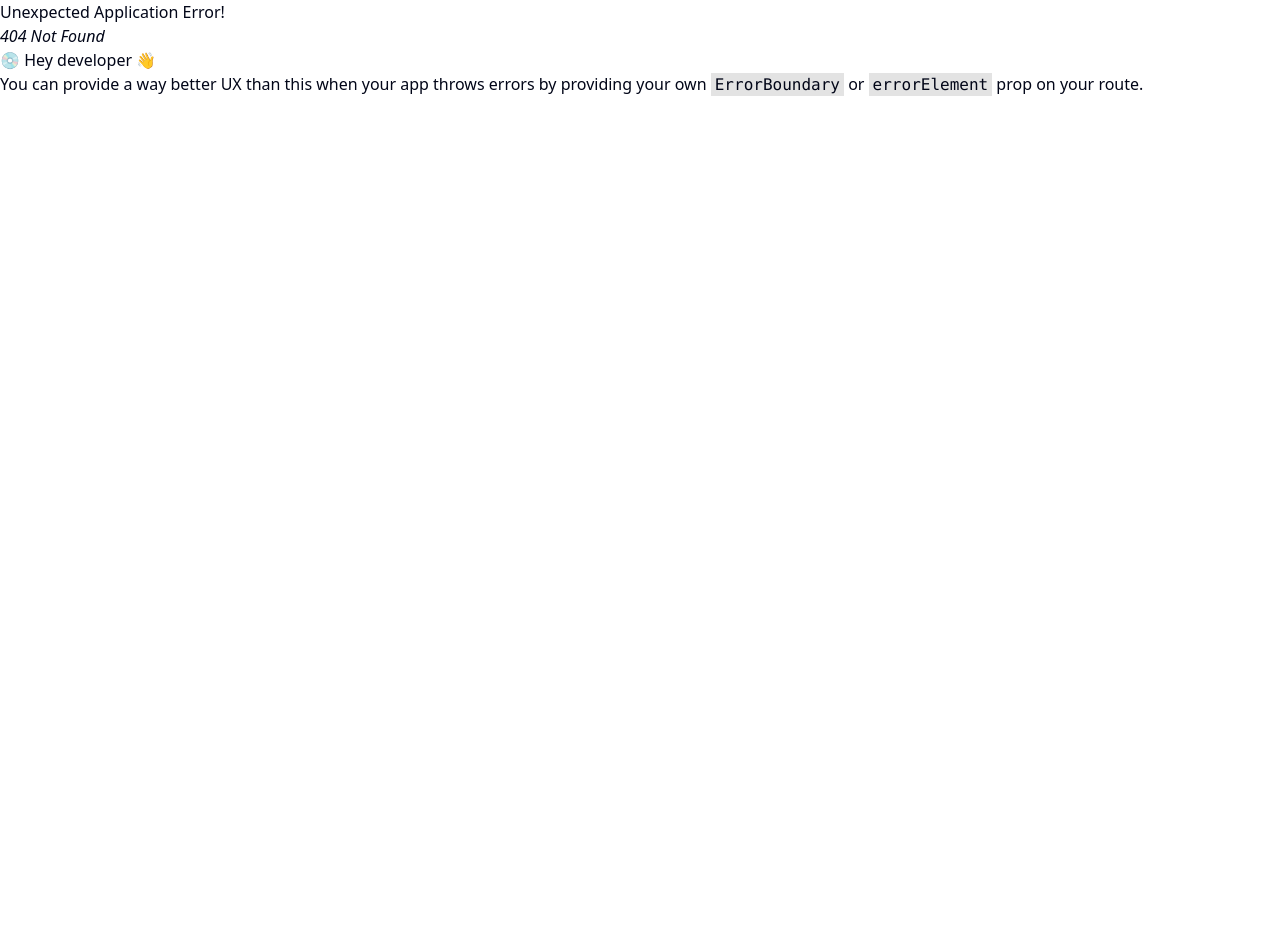
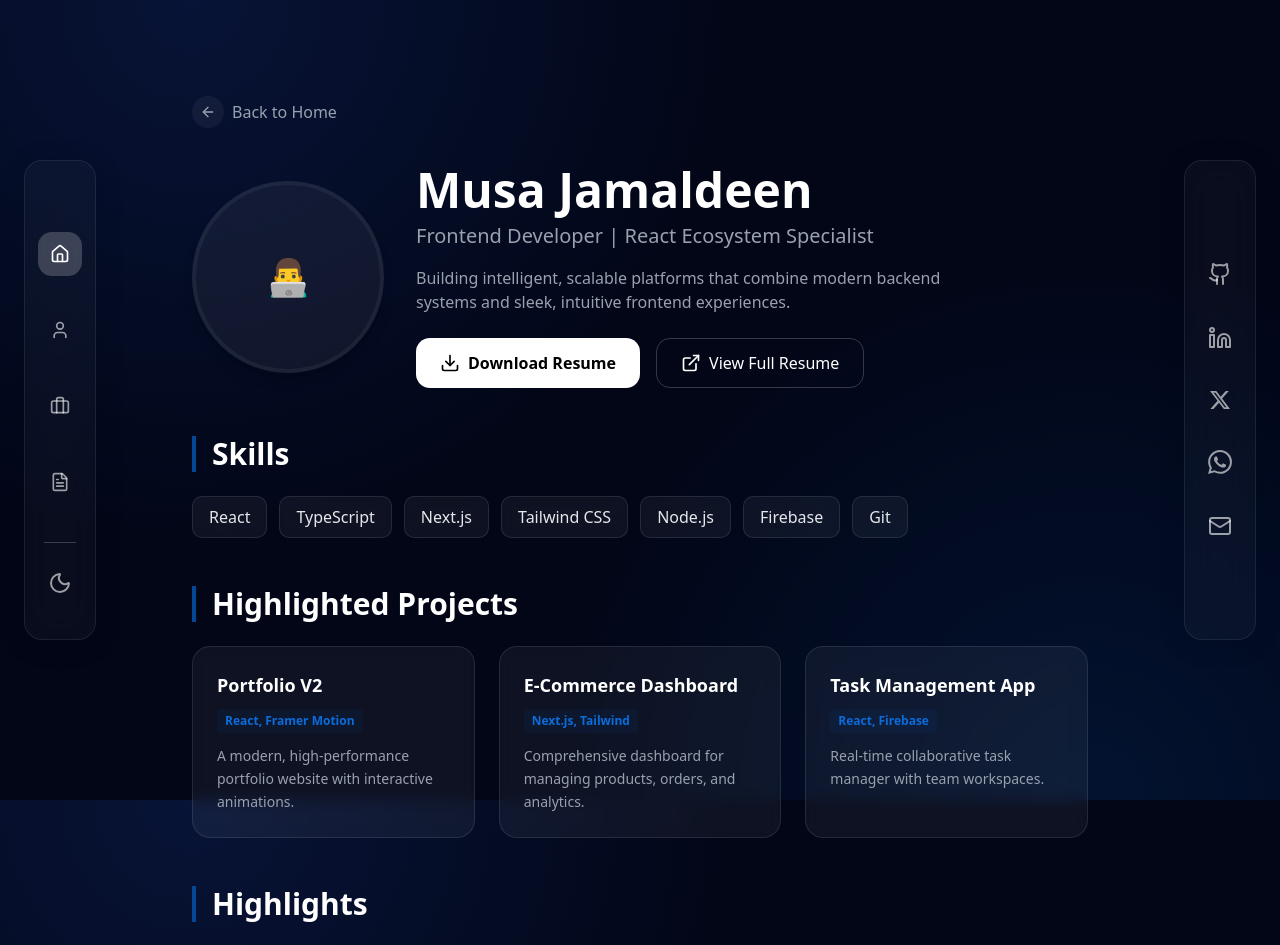
Before and after one commit to Jd33n27/Portfolio, a React (Vite) app: page /resume in a window 1280 px wide. Before the commit this address had no page. Shown: the top 945 px of the page. Before the commit the page ends 800 px from the top, so only its background shows below. Built offline with nearby package versions, Linux system fonts and the light colour scheme.

Commit message:
lil changes

```diff
--- a/src/components/Hero.tsx
+++ b/src/components/Hero.tsx
@@ -55,7 +55,7 @@ export const Hero = () => {
       className="relative min-h-screen flex items-center justify-center pt-20 overflow-hidden perspective-1000"
     >
       {/* Background Glow - Central Spotlight */}
-      <div className="absolute top-1/2 left-1/2 -translate-x-1/2 -translate-y-1/2 w-[800px] h-[800px] bg-chelsea/10 rounded-full blur-[120px] pointer-events-none" />
+      <div className="absolute top-1/2 left-1/2 -translate-x-1/2 -translate-y-1/2 w-200 h-200 bg-chelsea/10 rounded-full blur-[120px] pointer-events-none" />
 
       {/* 4 Floating Draggable Tech Badges  */}
 
@@ -124,7 +124,7 @@ export const Hero = () => {
           className="text-5xl md:text-7xl lg:text-8xl font-bold text-white mb-6 tracking-tight leading-tight pointer-events-auto"
         >
           Building Digital <br />
-          <span className="text-transparent bg-clip-text bg-gradient-to-r from-white via-white to-white/50">
+          <span className="text-transparent bg-clip-text bg-linear-to-r from-white via-white to-white/50">
             Products That Scale.
           </span>
         </motion.h1>
--- a/src/router.tsx
+++ b/src/router.tsx
@@ -3,6 +3,7 @@ import HomePage from "./routes/_index";
 import RootLayout from "./routes/root-layout";
 import AboutPage from "./routes/about";
 import ProjectsPage from "./routes/projects";
+import ResumePage from "./routes/resume";
 
 export const router = createBrowserRouter([
   {
@@ -11,7 +12,8 @@ export const router = createBrowserRouter([
     children: [
         { index: true, element: <HomePage /> },
         { path: "about", element: <AboutPage /> },
-        { path: "projects", element: <ProjectsPage /> }
+        { path: "projects", element: <ProjectsPage /> },
+        { path: "resume", element: <ResumePage /> }
     ],
   },
 ]);
--- a/src/routes/about.tsx
+++ b/src/routes/about.tsx
@@ -149,7 +149,7 @@ export default function AboutPage() {
             >
               <div className="w-64 h-64 relative rounded-2xl overflow-hidden border border-white/10 shadow-2xl bg-white/5">
                 {/* Placeholder for your actual image */}
-                <div className="absolute inset-0 bg-gradient-to-br from-chelsea/20 to-purple-500/20" />
+                <div className="absolute inset-0 bg-linear-to-br from-chelsea/20 to-purple-500/20" />
                 <div className="absolute inset-0 flex items-center justify-center text-white/20 font-bold">
                   [Your Photo Here]
                 </div>
--- a/src/routes/projects.tsx
+++ b/src/routes/projects.tsx
@@ -10,7 +10,7 @@ const projects = [
     category: "Fullstack & Cloud",
     description:
       "AI-powered business intelligence co-pilot delivering narrative insights and actionable recommendations for SMBs.",
-    image: "/assets/biz-pulse.png", // Ensure you have these images or use placeholders
+    image: "/assets/biz-pulse.png",
     slug: "bizpulse",
   },
   {
@@ -161,7 +161,7 @@ const ProjectGridItem = ({
     {/* Image Area */}
     <div className="h-48 bg-white/5 relative overflow-hidden">
       {/* If image missing, show fallback gradient */}
-      <div className="absolute inset-0 bg-gradient-to-br from-chelsea/20 to-purple-900/20" />
+      <div className="absolute inset-0 bg-linear-to-br from-chelsea/20 to-purple-900/20" />
       <img
         src={project.image}
         alt={project.title}
@@ -174,7 +174,7 @@ const ProjectGridItem = ({
     </div>
 
     {/* Content Area */}
-    <div className="p-6 flex flex-col flex-grow">
+    <div className="p-6 flex flex-col grow">
       <div className="flex items-start justify-between mb-3">
         <h3 className="font-bold text-xl text-white group-hover:text-chelsea transition-colors">
           {project.title}
@@ -184,7 +184,7 @@ const ProjectGridItem = ({
         </span>
       </div>
 
-      <p className="text-gray-400 text-sm mb-6 line-clamp-2 leading-relaxed flex-grow">
+      <p className="text-gray-400 text-sm mb-6 line-clamp-2 leading-relaxed grow">
         {project.description}
       </p>
 
--- /dev/null
+++ b/src/routes/resume.tsx
@@ -0,0 +1,190 @@
+import Seo from "@/components/Seo";
+import { motion } from "framer-motion";
+import {
+  ArrowLeft,
+  Download,
+  ExternalLink,
+  Mail
+} from "lucide-react";
+import { Link } from "react-router-dom";
+
+export default function ResumePage() {
+  return (
+    <div className="min-h-screen pt-24 px-4 pb-20 md:px-32 lg:px-48">
+      <Seo
+        title="Resume | Musa Jamaldeen"
+        description="Professional resume of Musa Jamaldeen - Frontend Developer and Software Engineer."
+      />
+
+      <div className="max-w-6xl mx-auto">
+        {/* Back Link */}
+        <motion.div
+          initial={{ opacity: 0, x: -20 }}
+          animate={{ opacity: 1, x: 0 }}
+          className="mb-8"
+        >
+          <Link
+            to="/"
+            className="inline-flex items-center gap-2 text-gray-400 hover:text-white transition-colors group"
+          >
+            <div className="p-2 rounded-full bg-white/5 group-hover:bg-chelsea/20">
+              <ArrowLeft className="w-4 h-4 group-hover:-translate-x-1 transition-transform" />
+            </div>
+            Back to Home
+          </Link>
+        </motion.div>
+
+        {/* Profile Header */}
+        <motion.div
+          initial={{ opacity: 0, y: 20 }}
+          animate={{ opacity: 1, y: 0 }}
+          transition={{ duration: 0.5 }}
+          className="w-full flex flex-col lg:flex-row items-center gap-8 mb-12"
+        >
+          {/* Profile Picture Placeholder */}
+          <div className="w-48 h-48 rounded-full overflow-hidden border-4 border-white/10 shadow-lg shrink-0">
+            <div className="w-full h-full bg-white/5 flex items-center justify-center">
+              {/* Replace src with your actual image path */}
+              <div className="text-4xl">👨‍💻</div>
+            </div>
+          </div>
+
+          <div className="text-center lg:text-left">
+            <h1 className="text-4xl md:text-5xl font-bold text-white mb-2">
+              Musa Jamaldeen
+            </h1>
+            <p className="text-xl text-gray-400 mb-4">
+              Frontend Developer | React Ecosystem Specialist
+            </p>
+            <p className="text-gray-400 mb-6 max-w-xl mx-auto lg:mx-0">
+              Building intelligent, scalable platforms that combine modern backend systems
+              and sleek, intuitive frontend experiences.
+            </p>
+
+            <div className="flex gap-4 justify-center lg:justify-start flex-wrap">
+              <button className="px-6 py-3 bg-white text-black rounded-xl font-bold hover:opacity-90 transition-opacity flex items-center gap-2">
+                <Download className="w-5 h-5" />
+                Download Resume
+              </button>
+              <button className="px-6 py-3 border border-white/20 text-white rounded-xl font-medium hover:bg-white/10 transition-colors flex items-center gap-2">
+                <ExternalLink className="w-5 h-5" />
+                View Full Resume
+              </button>
+            </div>
+          </div>
+        </motion.div>
+
+        {/* Skills Section */}
+        <motion.div
+          initial={{ opacity: 0, y: 20 }}
+          whileInView={{ opacity: 1, y: 0 }}
+          viewport={{ once: true }}
+          className="w-full mb-12"
+        >
+          <h2 className="text-3xl font-bold text-white mb-6 border-l-4 border-chelsea pl-4">Skills</h2>
+          <div className="flex flex-wrap gap-3">
+            {["React", "TypeScript", "Next.js", "Tailwind CSS", "Node.js", "Firebase", "Git"].map((skill) => (
+              <span
+                key={skill}
+                className="px-4 py-2 bg-white/5 backdrop-blur-sm border border-white/10 rounded-lg text-gray-200 hover:bg-white/10 hover:border-chelsea/50 transition-all duration-300 cursor-default"
+              >
+                {skill}
+              </span>
+            ))}
+          </div>
+        </motion.div>
+
+        {/* Highlighted Projects */}
+        <motion.div
+          initial={{ opacity: 0, y: 20 }}
+          whileInView={{ opacity: 1, y: 0 }}
+          viewport={{ once: true }}
+          className="w-full mb-12"
+        >
+          <h2 className="text-3xl font-bold text-white mb-6 border-l-4 border-chelsea pl-4">Highlighted Projects</h2>
+          <div className="grid grid-cols-1 md:grid-cols-2 lg:grid-cols-3 gap-6">
+            {[
+              {
+                title: "Portfolio V2",
+                tech: "React, Framer Motion",
+                desc: "A modern, high-performance portfolio website with interactive animations."
+              },
+              {
+                title: "E-Commerce Dashboard",
+                tech: "Next.js, Tailwind",
+                desc: "Comprehensive dashboard for managing products, orders, and analytics."
+              },
+              {
+                title: "Task Management App",
+                tech: "React, Firebase",
+                desc: "Real-time collaborative task manager with team workspaces."
+              }
+            ].map((project, index) => (
+              <div
+                key={index}
+                className="p-6 bg-white/5 backdrop-blur-sm border border-white/10 rounded-2xl hover:bg-white/10 hover:-translate-y-1 transition-all duration-300 group"
+              >
+                <h3 className="font-bold text-white mb-2 text-lg group-hover:text-chelsea transition-colors">
+                  {project.title}
+                </h3>
+                <span className="text-xs font-semibold text-chelsea-light mb-3 inline-block bg-chelsea/10 px-2 py-1 rounded">
+                  {project.tech}
+                </span>
+                <p className="text-gray-400 text-sm leading-relaxed">
+                  {project.desc}
+                </p>
+              </div>
+            ))}
+          </div>
+        </motion.div>
+
+        {/* Hackathon & Highlights */}
+        <motion.div
+          initial={{ opacity: 0, y: 20 }}
+          whileInView={{ opacity: 1, y: 0 }}
+          viewport={{ once: true }}
+          className="w-full mb-12"
+        >
+          <h2 className="text-3xl font-bold text-white mb-6 border-l-4 border-chelsea pl-4">Highlights</h2>
+          <div className="bg-white/5 backdrop-blur-sm border border-white/10 rounded-2xl p-6 hover:bg-white/[0.07] transition-colors">
+            <ul className="space-y-4">
+              {[
+                "Developed 3 production-ready web applications for international clients",
+                "Mentored junior developers in React and modern frontend practices",
+                "Implemented CI/CD pipelines reducing deployment time by 40%",
+                "Built accessible and responsive component libraries"
+              ].map((item, index) => (
+                <li key={index} className="text-gray-300 flex items-start gap-3">
+                  <span className="w-2 h-2 mt-2 bg-chelsea rounded-full flex-shrink-0" />
+                  {item}
+                </li>
+              ))}
+            </ul>
+          </div>
+        </motion.div>
+
+        {/* CTA Section */}
+        <motion.section
+          initial={{ opacity: 0 }}
+          whileInView={{ opacity: 1 }}
+          viewport={{ once: true }}
+          className="text-center py-12 border-t border-white/10"
+        >
+          <h2 className="text-3xl font-bold mb-6 text-white">Got questions?</h2>
+          <p className="text-xl text-gray-400 mb-8">
+            I'm always excited to collaborate on innovative and exciting projects!
+          </p>
+          <div className="flex justify-center">
+            <a
+              href="mailto:musajamaldeen627@gmail.com"
+              className="px-8 py-3 bg-white text-black rounded-xl font-bold hover:scale-105 transition-transform flex items-center gap-2"
+            >
+              <Mail className="w-5 h-5" />
+              Contact Me
+            </a>
+          </div>
+        </motion.section>
+      </div>
+    </div>
+  );
+}
```
